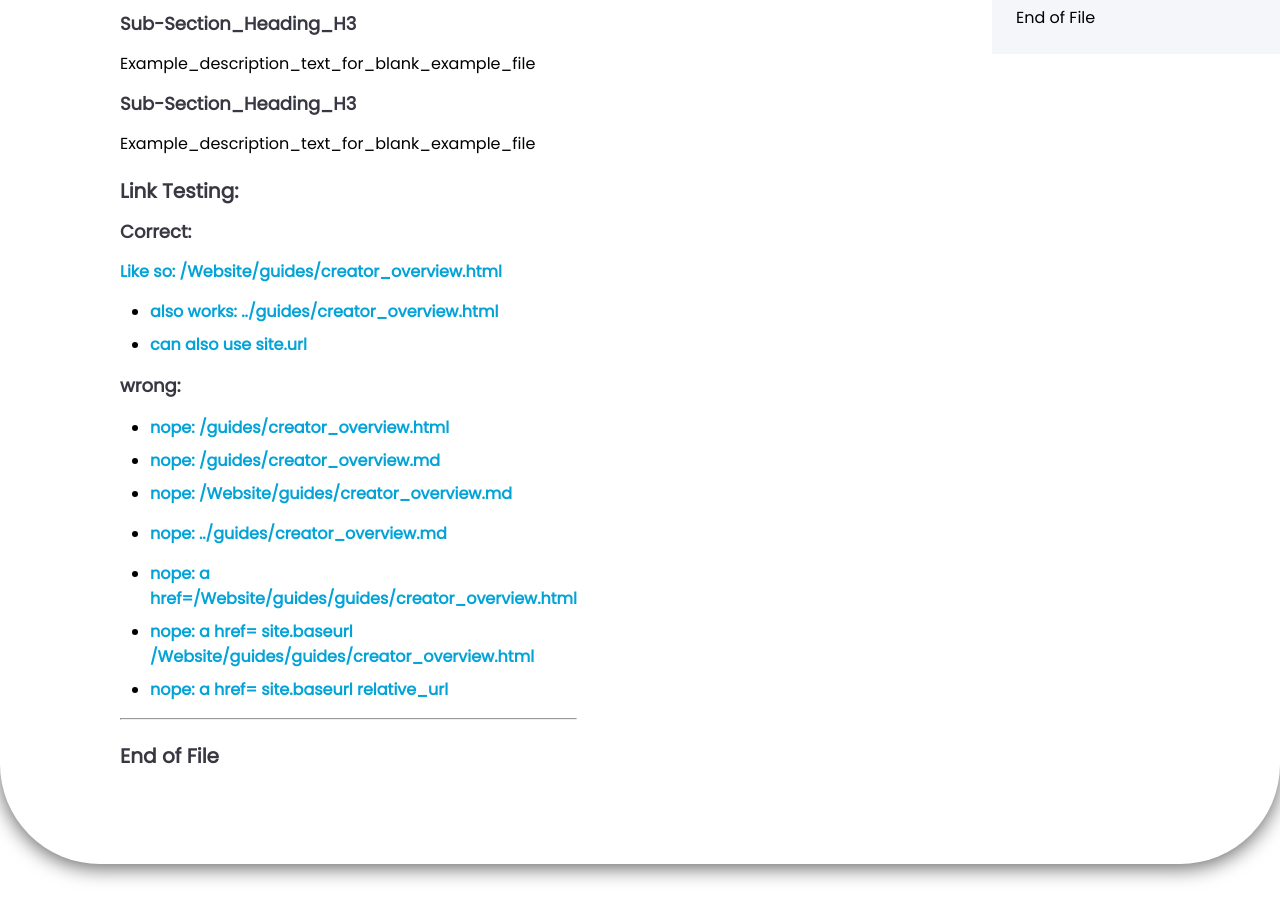
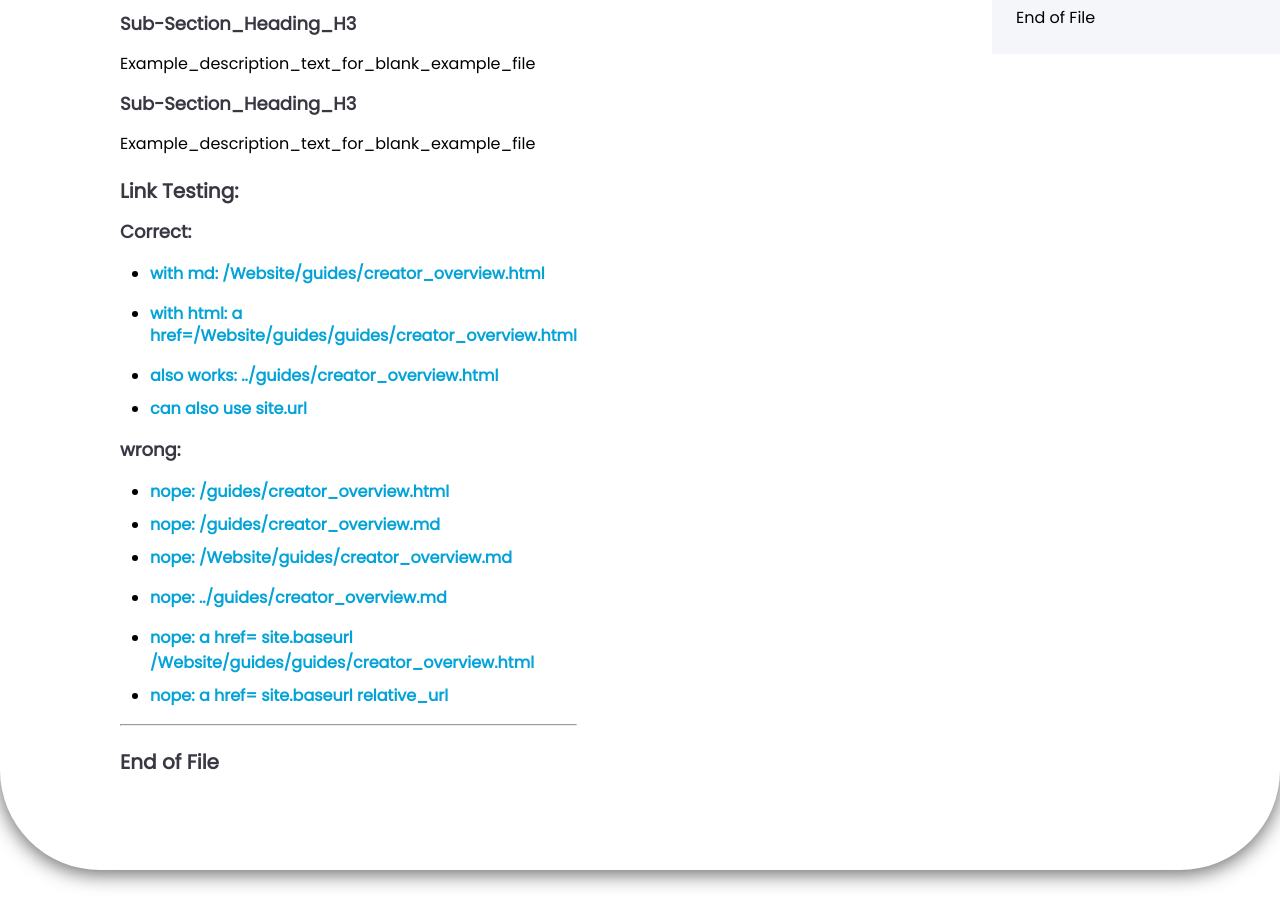
Before and after one commit to 100Automations/Website, a Jekyll site: the page built from _pages/blank_example.md, in a window 1280 px wide and 900 px high, scrolled down 773 px. Built offline with Jekyll 4.4.1, drawn with Linux system fonts in a browser that asks for light colours.

Commit message:
Update blank_example.md

```diff
--- a/_pages/blank_example.md
+++ b/_pages/blank_example.md
@@ -23,7 +23,8 @@ Example_description_text_for_blank_example_file
 
 ### Correct:
 
-**[Like so: /Website/guides/creator_overview.html](/Website/guides/creator_overview.html)**
+- **[with md: /Website/guides/creator_overview.html](/Website/guides/creator_overview.html)**
+- <strong><a href="/Website/guides/creator_overview.html">with html: a href=/Website/guides/guides/creator_overview.html</a></strong>
 
 - [also works: ../guides/creator_overview.html](../guides/creator_overview.html)
 - [can also use site.url]({{ site.url }}/guides/creator_overview.html)
@@ -35,7 +36,7 @@ Example_description_text_for_blank_example_file
 - [nope: /Website/guides/creator_overview.md](/Website/guides/guides/creator_overview.md)
 - [nope: ../guides/creator_overview.md](../guides/creator_overview.md)
 
-- <a href="/Website/guides/creator_overview.html">nope: a href=/Website/guides/guides/creator_overview.html</a>
+
 - <a href="{{ site.baseurl }}/Website/guides/creator_overview.html">nope: a href= site.baseurl /Website/guides/guides/creator_overview.html</a>
 - <a href="{{ site.baseurl | relative_url }}/Website/guides/creator_overview.html">nope: a href= site.baseurl relative_url</a>
 
```
